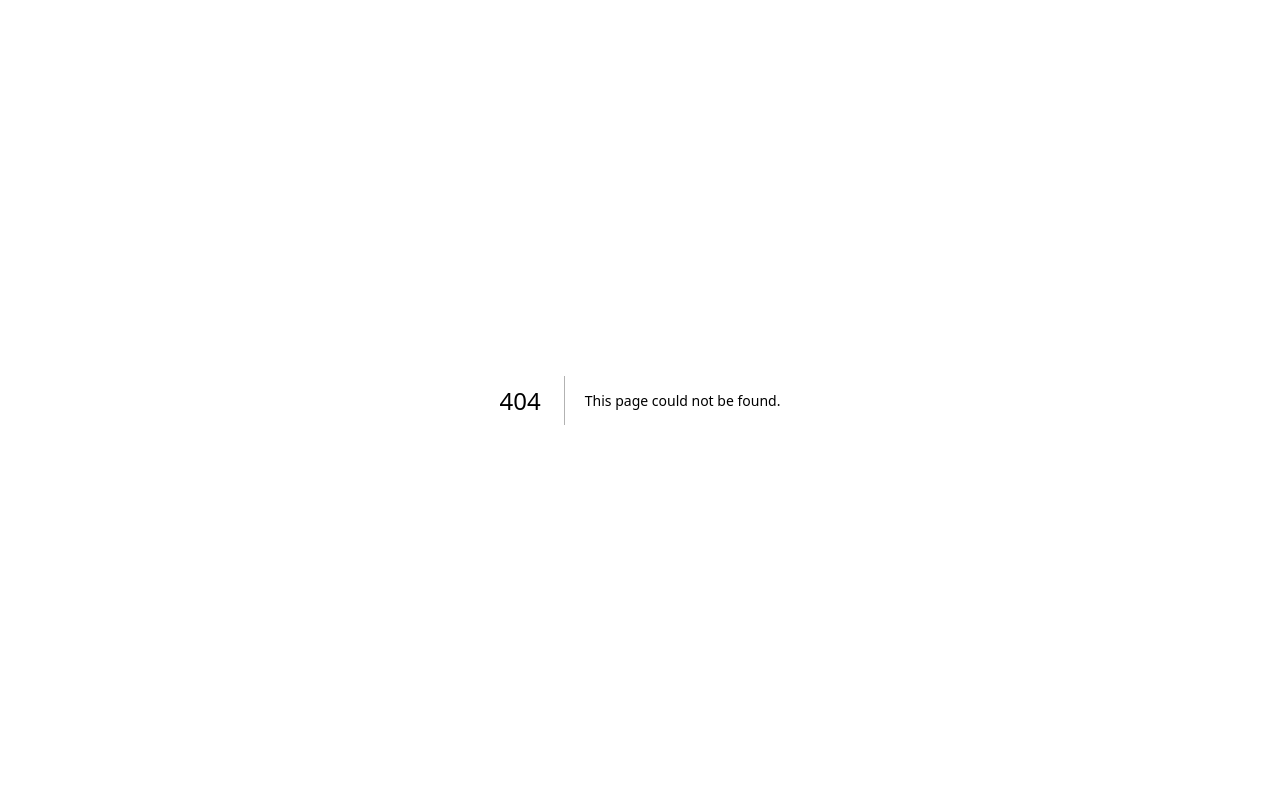
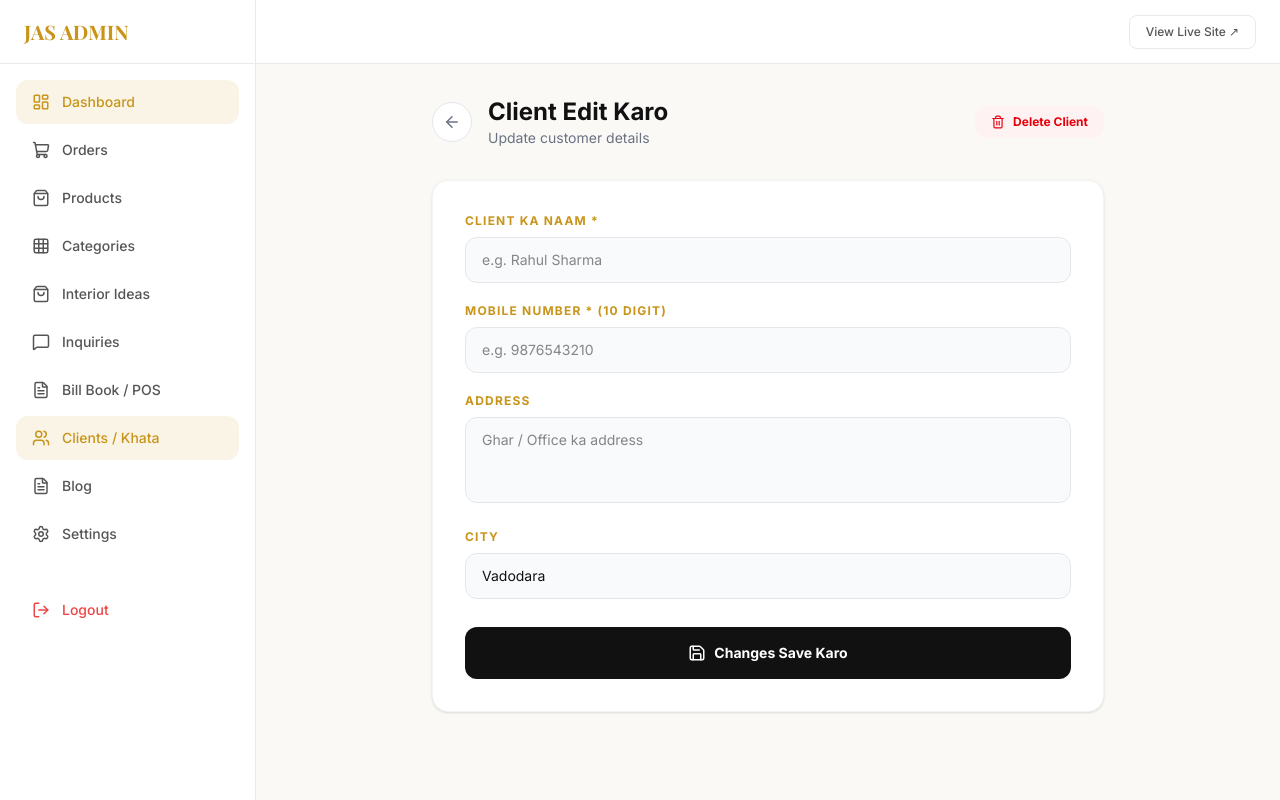
Before and after one commit to jas-interior/jasinterior, a Next.js app: page /admin/clients/1/edit in a window 1280 px wide. Before the commit this address had no page. Built offline with nearby package versions, Linux system fonts and the light colour scheme; no server answers; the database is empty; a web font is replaced by a local one.

Commit message:
feat: add Edit and Delete Client functionality; remove Payment Receipt option from bill creator dropdown

```diff
--- a/src/app/admin/bill-book/[id]/edit/page.tsx
+++ b/src/app/admin/bill-book/[id]/edit/page.tsx
@@ -203,7 +203,6 @@ export default function EditBillBookPage() {
               <option value="Invoice">Tax Invoice</option>
               <option value="Quotation">Quotation / Estimate</option>
               <option value="Order Form">Order Form / Confirmation</option>
-              <option value="Receipt">Payment Receipt</option>
             </select>
           </div>
           <div className="bg-white p-4 rounded-2xl border border-[#eaeaea] shadow-sm flex-1">
--- a/src/app/admin/bill-book/new/page.tsx
+++ b/src/app/admin/bill-book/new/page.tsx
@@ -210,7 +210,6 @@ function NewBillBookForm() {
               <option value="Invoice">Tax Invoice</option>
               <option value="Quotation">Quotation / Estimate</option>
               <option value="Order Form">Order Form / Confirmation</option>
-              <option value="Receipt">Payment Receipt</option>
             </select>
           </div>
           <div className="bg-white p-4 rounded-2xl border border-[#eaeaea] shadow-sm flex-1">
--- /dev/null
+++ b/src/app/admin/clients/[id]/edit/page.tsx
@@ -0,0 +1,170 @@
+'use client'
+import { useState, useEffect } from 'react'
+import { createClient } from '@/lib/supabase/client'
+import { useRouter, useParams } from 'next/navigation'
+import Link from 'next/link'
+import { ArrowLeft, Save, Trash2 } from 'lucide-react'
+import toast from 'react-hot-toast'
+
+export default function EditClientPage() {
+  const router = useRouter()
+  const params = useParams()
+  const id = params.id as string
+  const [loading, setLoading] = useState(false)
+  const [fetching, setFetching] = useState(true)
+  const [form, setForm] = useState({
+    full_name: '',
+    mobile: '',
+    address: '',
+    city: 'Vadodara',
+  })
+
+  useEffect(() => {
+    fetchClient()
+  }, [id])
+
+  const fetchClient = async () => {
+    const supabase = createClient()
+    const { data, error } = await supabase.from('clients').select('*').eq('id', id).single()
+    if (error || !data) {
+      toast.error('Client data loading error!')
+      setFetching(false)
+      return
+    }
+    setForm({
+      full_name: data.full_name || '',
+      mobile: data.mobile || '',
+      address: data.address || '',
+      city: data.city || 'Vadodara',
+    })
+    setFetching(false)
+  }
+
+  const handleSubmit = async (e: React.FormEvent) => {
+    e.preventDefault()
+    if (!form.full_name.trim() || !form.mobile.trim()) {
+      toast.error('Naam aur mobile zaroori hai!')
+      return
+    }
+    if (form.mobile.length !== 10) {
+      toast.error('10 digit ka mobile number dalo')
+      return
+    }
+    setLoading(true)
+    const supabase = createClient()
+    const { error } = await supabase
+      .from('clients')
+      .update({
+        full_name: form.full_name,
+        mobile: form.mobile,
+        address: form.address,
+        city: form.city,
+      })
+      .eq('id', id)
+
+    if (error) {
+      toast.error('Error: ' + error.message)
+      setLoading(false)
+      return
+    }
+
+    toast.success('Client data update ho gaya!')
+    router.push(`/admin/clients/${id}`)
+  }
+
+  const handleDelete = async () => {
+    if (!confirm('Kya aap sure hain ki is client ko delete karna chahte hain?')) return
+    setLoading(true)
+    const supabase = createClient()
+    const { error } = await supabase.from('clients').delete().eq('id', id)
+    if (error) {
+      toast.error('Delete error: ' + error.message)
+      setLoading(false)
+      return
+    }
+    toast.success('Client delete ho gaya!')
+    router.push('/admin/clients')
+  }
+
+  if (fetching) return <div className="flex items-center justify-center h-64 text-gray-400">Loading client data...</div>
+
+  return (
+    <div className="max-w-2xl mx-auto">
+      <div className="flex items-center justify-between gap-4 mb-8">
+        <div className="flex items-center gap-4">
+          <Link href={`/admin/clients/${id}`} className="w-10 h-10 bg-white border border-gray-200 rounded-full flex items-center justify-center text-gray-500 hover:text-black hover:bg-gray-50">
+            <ArrowLeft size={18} />
+          </Link>
+          <div>
+            <h1 className="text-2xl font-bold text-[#111111]">Client Edit Karo</h1>
+            <p className="text-sm text-gray-500">Update customer details</p>
+          </div>
+        </div>
+        <button
+          type="button"
+          onClick={handleDelete}
+          className="flex items-center gap-2 px-4 py-2 bg-red-50 text-red-600 hover:bg-red-100 rounded-xl text-xs font-bold transition-colors"
+        >
+          <Trash2 size={14} /> Delete Client
+        </button>
+      </div>
+
+      <form onSubmit={handleSubmit} className="bg-white rounded-2xl border border-gray-100 shadow-sm p-8 space-y-5">
+        <div>
+          <label className="block text-xs font-bold text-[#c8941a] uppercase tracking-widest mb-2">Client Ka Naam *</label>
+          <input
+            type="text"
+            required
+            value={form.full_name}
+            onChange={e => setForm({ ...form, full_name: e.target.value })}
+            placeholder="e.g. Rahul Sharma"
+            className="w-full bg-gray-50 border border-gray-200 px-4 py-3 rounded-xl text-sm focus:outline-none focus:border-[#c8941a]"
+          />
+        </div>
+        <div>
+          <label className="block text-xs font-bold text-[#c8941a] uppercase tracking-widest mb-2">Mobile Number * (10 digit)</label>
+          <input
+            type="tel"
+            required
+            maxLength={10}
+            value={form.mobile}
+            onChange={e => setForm({ ...form, mobile: e.target.value.replace(/\D/g, '') })}
+            placeholder="e.g. 9876543210"
+            className="w-full bg-gray-50 border border-gray-200 px-4 py-3 rounded-xl text-sm focus:outline-none focus:border-[#c8941a]"
+          />
+        </div>
+        <div>
+          <label className="block text-xs font-bold text-[#c8941a] uppercase tracking-widest mb-2">Address</label>
+          <textarea
+            rows={3}
+            value={form.address}
+            onChange={e => setForm({ ...form, address: e.target.value })}
+            placeholder="Ghar / Office ka address"
+            className="w-full bg-gray-50 border border-gray-200 px-4 py-3 rounded-xl text-sm focus:outline-none focus:border-[#c8941a] resize-none"
+          />
+        </div>
+        <div>
+          <label className="block text-xs font-bold text-[#c8941a] uppercase tracking-widest mb-2">City</label>
+          <input
+            type="text"
+            value={form.city}
+            onChange={e => setForm({ ...form, city: e.target.value })}
+            placeholder="e.g. Vadodara"
+            className="w-full bg-gray-50 border border-gray-200 px-4 py-3 rounded-xl text-sm focus:outline-none focus:border-[#c8941a]"
+          />
+        </div>
+
+        <div className="flex gap-3 pt-2">
+          <button
+            type="submit"
+            disabled={loading}
+            className="flex-1 flex items-center justify-center gap-2 py-4 bg-[#111111] hover:bg-black text-white font-bold rounded-xl text-sm disabled:opacity-50"
+          >
+            <Save size={18} />
+            {loading ? 'Saving...' : 'Changes Save Karo'}
+          </button>
+        </div>
+      </form>
+    </div>
+  )
+}
--- a/src/app/admin/clients/[id]/page.tsx
+++ b/src/app/admin/clients/[id]/page.tsx
@@ -82,6 +82,9 @@ export default function ClientProfilePage() {
           <p className="text-sm text-gray-500">Client Profile & Ledger</p>
         </div>
         <div className="flex gap-2">
+          <Link href={`/admin/clients/${client.id}/edit`} className="flex items-center gap-1.5 px-3 py-2.5 bg-gray-100 hover:bg-gray-200 text-gray-700 rounded-xl text-sm font-bold">
+            <Edit size={16} /> Edit Client
+          </Link>
           <Link href={`/admin/bill-book/new?client_id=${client.id}&mobile=${client.mobile}&name=${encodeURIComponent(client.full_name)}&address=${encodeURIComponent(client.address || '')}`} className="flex items-center gap-2 px-4 py-2.5 bg-[#111111] text-white rounded-xl text-sm font-bold">
             <Plus size={16} /> Naya Order/Bill
           </Link>
--- a/src/app/admin/clients/page.tsx
+++ b/src/app/admin/clients/page.tsx
@@ -2,7 +2,7 @@
 import { useState, useEffect } from 'react'
 import { createClient } from '@/lib/supabase/client'
 import Link from 'next/link'
-import { Search, Plus, User, ArrowRight, Phone } from 'lucide-react'
+import { Search, Plus, User, ArrowRight, Phone, Edit } from 'lucide-react'
 
 interface ClientLedger {
   id: string
@@ -112,10 +112,13 @@ export default function ClientsPage() {
                     </td>
                     <td className="px-6 py-4">
                       <div className="flex items-center justify-center gap-2">
-                        <Link href={`/admin/clients/${c.id}`} className="flex items-center gap-1 px-3 py-1.5 bg-gray-100 hover:bg-gray-200 text-gray-700 text-xs font-bold rounded-lg">
+                        <Link href={`/admin/clients/${c.id}`} className="flex items-center gap-1 px-3 py-1.5 bg-gray-100 hover:bg-gray-200 text-gray-700 text-xs font-bold rounded-lg" title="Profile">
                           Profile <ArrowRight size={12} />
                         </Link>
-                        <Link href={`/admin/bill-book/new?client_id=${c.id}&mobile=${c.mobile}&name=${encodeURIComponent(c.full_name)}`} className="flex items-center gap-1 px-3 py-1.5 bg-amber-100 hover:bg-amber-200 text-amber-800 text-xs font-bold rounded-lg">
+                        <Link href={`/admin/clients/${c.id}/edit`} className="p-1.5 bg-gray-100 hover:bg-gray-200 text-gray-700 text-xs font-bold rounded-lg" title="Edit Client">
+                          <Edit size={14} />
+                        </Link>
+                        <Link href={`/admin/bill-book/new?client_id=${c.id}&mobile=${c.mobile}&name=${encodeURIComponent(c.full_name)}`} className="flex items-center gap-1 px-3 py-1.5 bg-amber-100 hover:bg-amber-200 text-amber-800 text-xs font-bold rounded-lg" title="New Order">
                           <Plus size={12} /> New Order
                         </Link>
                       </div>
```
